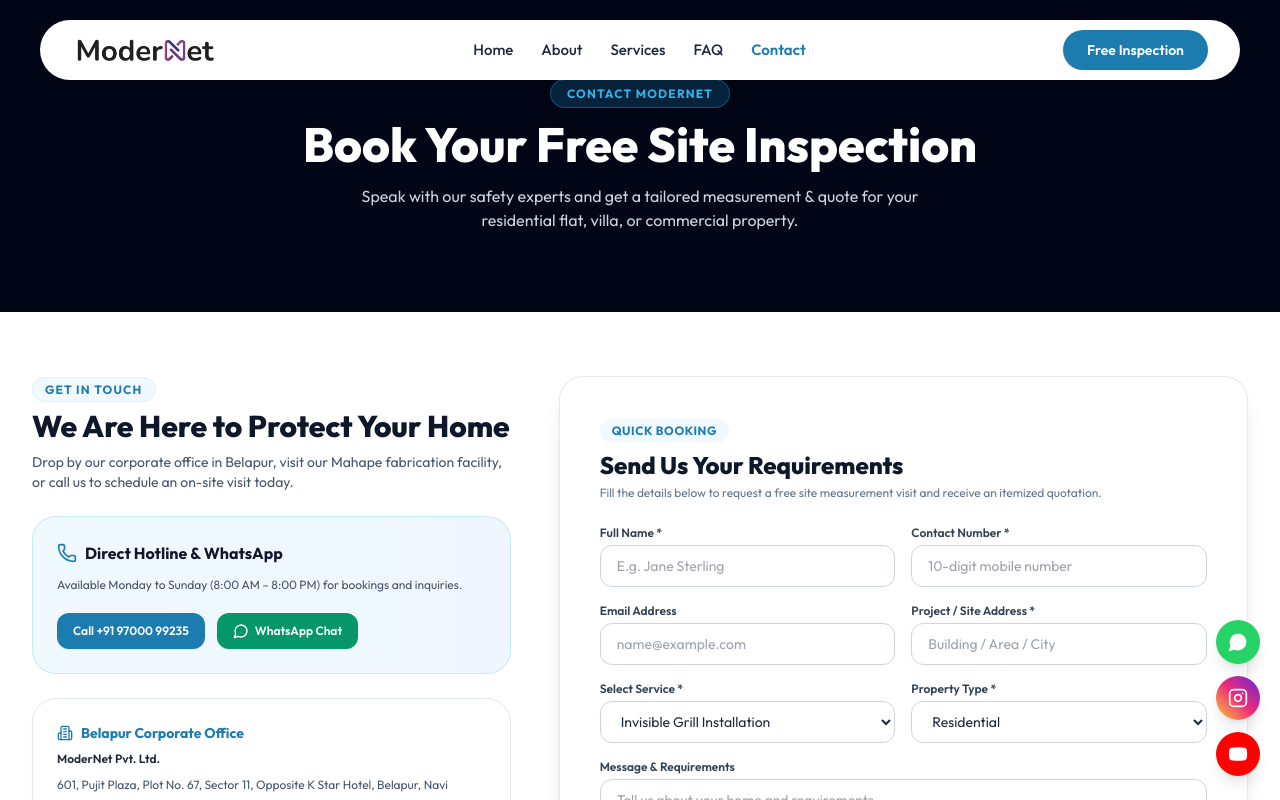
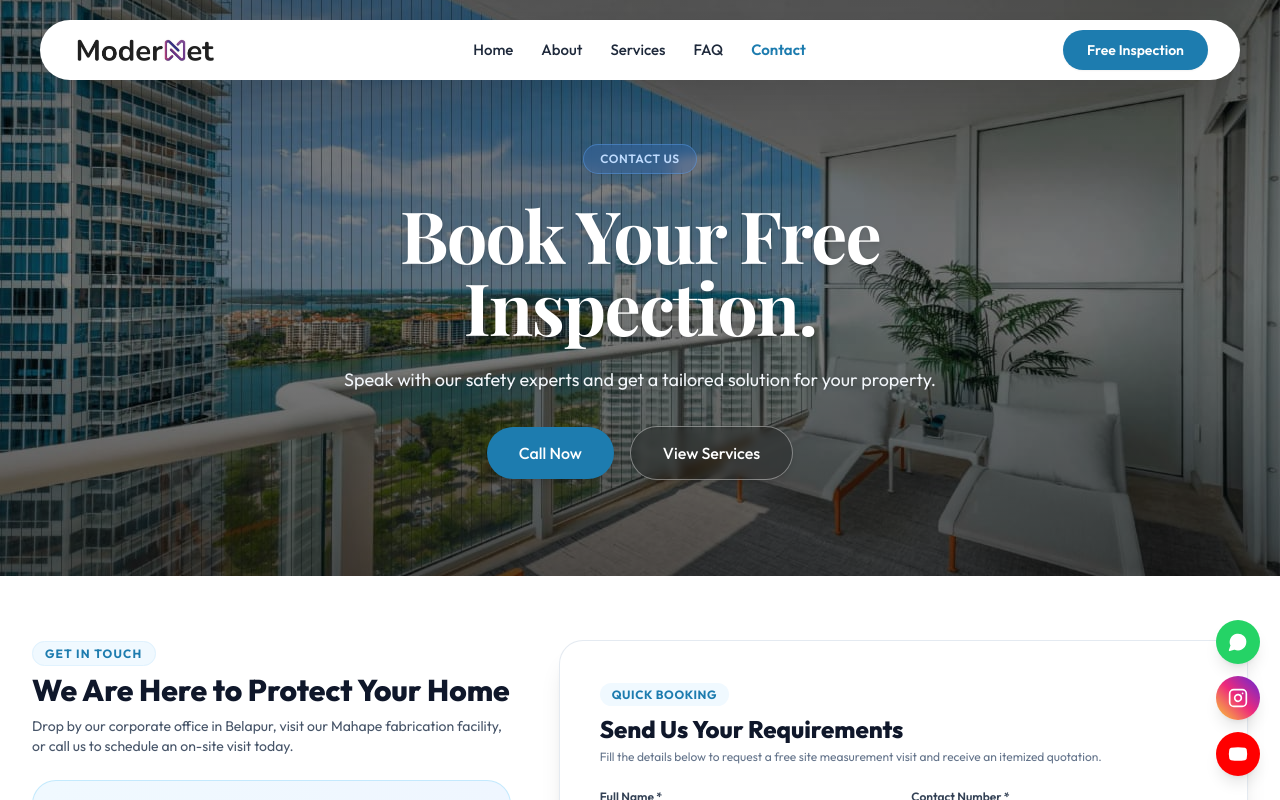
Before and after one commit to THAKUR3012/modernet, a Next.js app: page /contact in a window 1280 px wide. Shown: the top 800 px of the page. Built offline with nearby package versions, Linux system fonts and the light colour scheme.

Commit message:
Enhance Contact page layout with hero section, action buttons, and improved content

```diff
--- a/src/app/contact/page.tsx
+++ b/src/app/contact/page.tsx
@@ -1,6 +1,8 @@
 "use client";
 
 import React from "react";
+import Image from "next/image";
+import Link from "next/link";
 import {
   Phone,
   Clock,
@@ -13,18 +15,53 @@ import ContactForm from "@/components/ContactForm";
 export default function ContactPage() {
   return (
     <div className="space-y-16 pb-20">
-      {/* 1. Header */}
-      <section className="bg-slate-950 text-white py-20 relative overflow-hidden text-center">
-        <div className="relative z-10 max-w-4xl mx-auto px-4 sm:px-6 space-y-4">
-          <span className="text-xs font-bold uppercase tracking-widest text-sky-400 bg-sky-950/80 px-4 py-1.5 rounded-full border border-sky-800">
-            Contact ModerNet
+      {/* 1. Hero Header (matches uploaded_media_1790570075021.png) */}
+      <section className="relative min-h-[65vh] sm:min-h-[72vh] flex items-center justify-center bg-slate-950 text-white overflow-hidden pt-28 pb-16">
+        {/* Background Image: Image-07.jpg */}
+        <div className="absolute inset-0 z-0">
+          <Image
+            src="/img/Birdnetting/Image-07.jpg"
+            alt="Book Your Free Inspection - ModerNet Safety Experts"
+            fill
+            priority
+            className="object-cover object-center filter brightness-95"
+          />
+          {/* Subtle Dark Gradient Overlay */}
+          <div className="absolute inset-0 bg-gradient-to-b from-black/55 via-black/45 to-black/65" />
+        </div>
+
+        <div className="relative z-10 max-w-4xl mx-auto px-4 sm:px-6 lg:px-8 text-center">
+          {/* Badge */}
+          <span className="inline-block px-4 py-1.5 rounded-full bg-blue-500/20 border border-blue-400/40 text-blue-200 text-[11px] sm:text-xs font-semibold tracking-wider uppercase mb-6 backdrop-blur-sm shadow-sm">
+            CONTACT US
           </span>
-          <h1 className="text-4xl sm:text-5xl font-extrabold text-white">
-            Book Your Free Site Inspection
+
+          {/* Heading in Playfair Serif */}
+          <h1 className="font-playfair text-4xl sm:text-6xl md:text-7xl font-bold tracking-tight leading-[1.12] text-white mb-6 drop-shadow-md">
+            Book Your Free<br />
+            Inspection.
           </h1>
-          <p className="text-slate-300 text-sm sm:text-base max-w-xl mx-auto">
-            Speak with our safety experts and get a tailored measurement & quote for your residential flat, villa, or commercial property.
+
+          {/* Subtitle */}
+          <p className="max-w-2xl mx-auto text-sm sm:text-base md:text-lg text-slate-100 font-normal leading-relaxed mb-8 drop-shadow">
+            Speak with our safety experts and get a tailored solution for your property.
           </p>
+
+          {/* Dual Action Buttons */}
+          <div className="flex flex-row items-center justify-center gap-4 flex-wrap">
+            <a
+              href="tel:+919700099235"
+              className="bg-[#1d7caf] hover:bg-[#166088] text-white font-medium px-8 py-3.5 rounded-full text-sm sm:text-base shadow-lg hover:shadow-xl transition-all duration-200 transform hover:-translate-y-0.5 cursor-pointer"
+            >
+              Call Now
+            </a>
+            <Link
+              href="/services"
+              className="border border-white/40 hover:border-white hover:bg-white/10 text-white font-medium px-8 py-3.5 rounded-full text-sm sm:text-base transition-all duration-200 transform hover:-translate-y-0.5 bg-black/25 backdrop-blur-sm shadow-md"
+            >
+              View Services
+            </Link>
+          </div>
         </div>
       </section>
 
```
